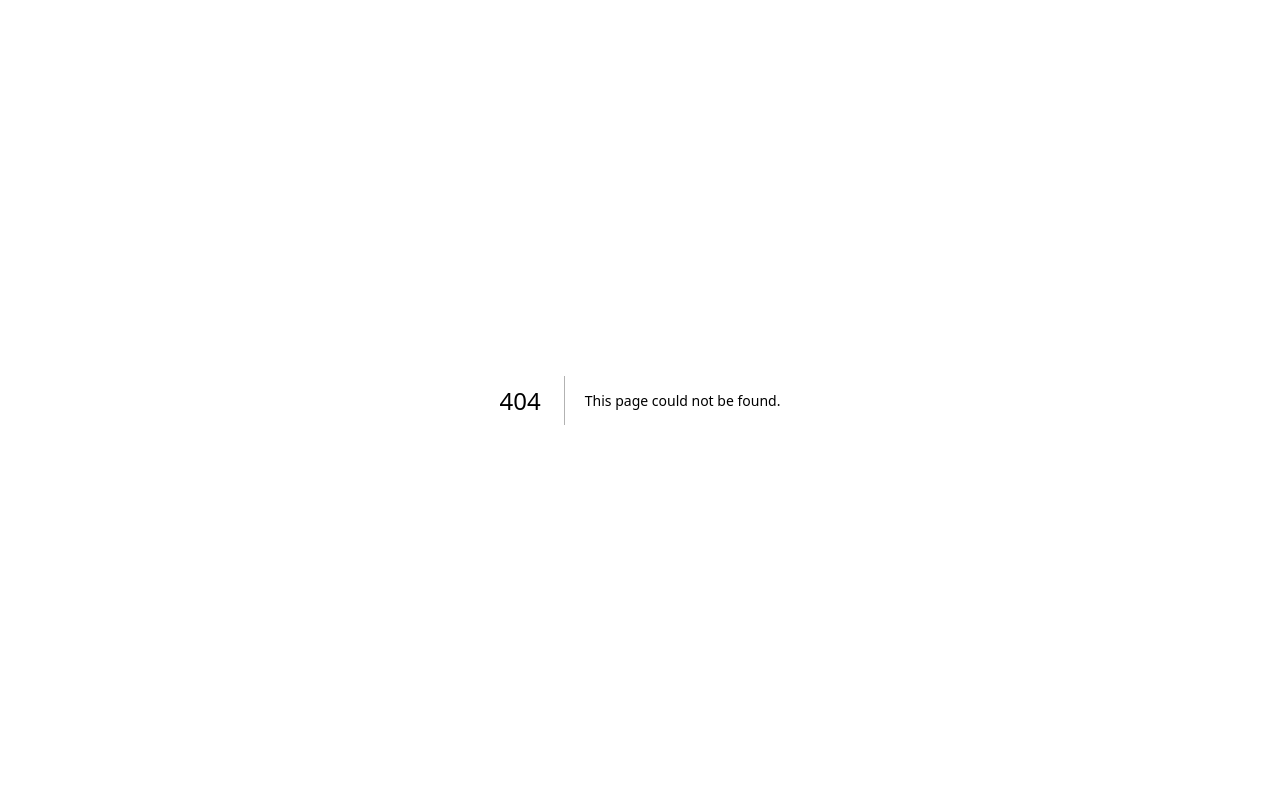
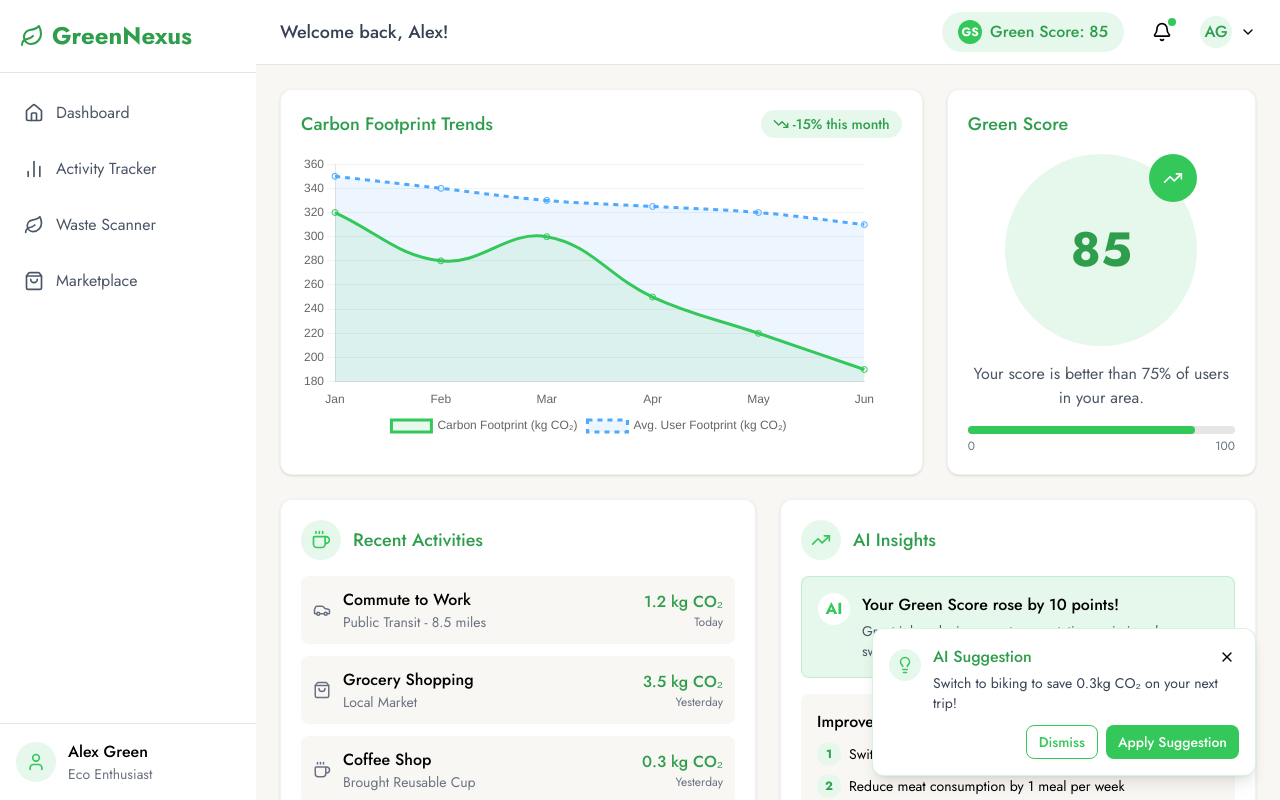
Before and after one commit to WillyKyeni3/Green-Nexus, a Next.js app in the folder client/: page /Dashboard in a window 1280 px wide. Before the commit this address had no page. Built offline with nearby package versions, Linux system fonts and the light colour scheme.

Commit message:
Add DashboardPage component with chart and AI insights

```diff
--- /dev/null
+++ b/client/src/app/Dashboard/page.js
@@ -0,0 +1,249 @@
+'use client';
+import { Line } from 'react-chartjs-2';
+import {
+  Chart as ChartJS,
+  CategoryScale,
+  LinearScale,
+  PointElement,
+  LineElement,
+  Title,
+  Tooltip,
+  Legend,
+  Filler,
+} from 'chart.js';
+import {
+  TrendingUpIcon,
+  TrendingDownIcon,
+  CoffeeIcon,
+  CarIcon,
+  ShoppingBagIcon,
+} from 'lucide-react';
+import Card from '../components/common/Card';
+
+ChartJS.register(
+  CategoryScale,
+  LinearScale,
+  PointElement,
+  LineElement,
+  Title,
+  Tooltip,
+  Legend,
+  Filler,
+);
+
+const DashboardPage = () => {
+  const chartData = {
+    labels: ['Jan', 'Feb', 'Mar', 'Apr', 'May', 'Jun'],
+    datasets: [
+      {
+        label: 'Carbon Footprint (kg CO₂)',
+        data: [320, 280, 300, 250, 220, 190],
+        borderColor: '#34C759',
+        backgroundColor: 'rgba(52, 199, 89, 0.1)',
+        tension: 0.4,
+        fill: true,
+      },
+      {
+        label: 'Avg. User Footprint (kg CO₂)',
+        data: [350, 340, 330, 325, 320, 310],
+        borderColor: '#4CA9FF',
+        backgroundColor: 'rgba(76, 169, 255, 0.1)',
+        tension: 0.4,
+        borderDash: [5, 5],
+        fill: true,
+      },
+    ],
+  };
+
+  const chartOptions = {
+    responsive: true,
+    plugins: {
+      legend: {
+        position: 'bottom',
+      },
+      tooltip: {
+        mode: 'index',
+        intersect: false,
+      },
+    },
+    scales: {
+      y: {
+        beginAtZero: false,
+        grid: {
+          color: 'rgba(0, 0, 0, 0.05)',
+        },
+      },
+      x: {
+        grid: {
+          display: false,
+        },
+      },
+    },
+    interaction: {
+      mode: 'nearest',
+      axis: 'x',
+      intersect: false,
+    },
+  };
+
+  return (
+    <div className="space-y-6">
+      <div className="grid grid-cols-1 md:grid-cols-3 gap-6">
+        <Card className="md:col-span-2">
+          <div className="mb-4 flex items-center justify-between">
+            <h3 className="text-lg font-medium text-primary-dark">
+              Carbon Footprint Trends
+            </h3>
+            <div className="bg-primary-light text-primary-dark px-3 py-1 rounded-full text-sm font-medium flex items-center">
+              <TrendingDownIcon size={16} className="mr-1" />
+              -15% this month
+            </div>
+          </div>
+          <div className="h-72">
+            <Line data={chartData} options={chartOptions} />
+          </div>
+        </Card>
+        <Card>
+          <h3 className="text-lg font-medium text-primary-dark mb-4">
+            Green Score
+          </h3>
+          <div className="flex flex-col items-center">
+            <div className="relative w-48 h-48 mb-4">
+              <div className="w-full h-full rounded-full bg-primary-light flex items-center justify-center">
+                <div className="text-5xl font-bold text-primary-dark">85</div>
+              </div>
+              <div className="absolute top-0 right-0 bg-primary text-white w-12 h-12 rounded-full flex items-center justify-center">
+                <TrendingUpIcon size={20} />
+              </div>
+            </div>
+            <p className="text-gray-600 text-center mb-4">
+              Your score is better than 75% of users in your area.
+            </p>
+            <div className="w-full bg-neutral-gray rounded-full h-2 mb-1">
+              <div
+                className="bg-primary h-2 rounded-full"
+                style={{
+                  width: '85%',
+                }}
+              ></div>
+            </div>
+            <div className="flex justify-between w-full text-xs text-gray-500">
+              <span>0</span>
+              <span>100</span>
+            </div>
+          </div>
+        </Card>
+      </div>
+      <div className="grid grid-cols-1 md:grid-cols-2 gap-6">
+        <Card>
+          <div className="flex items-center mb-4">
+            <div className="w-10 h-10 rounded-full bg-primary-light flex items-center justify-center mr-3">
+              <CoffeeIcon size={20} className="text-primary" />
+            </div>
+            <h3 className="text-lg font-medium text-primary-dark">
+              Recent Activities
+            </h3>
+          </div>
+          <ul className="space-y-3">
+            <li className="flex items-center justify-between p-3 bg-soft-beige rounded-lg">
+              <div className="flex items-center">
+                <CarIcon size={18} className="mr-3 text-gray-500" />
+                <div>
+                  <p className="font-medium">Commute to Work</p>
+                  <p className="text-sm text-gray-500">
+                    Public Transit - 8.5 miles
+                  </p>
+                </div>
+              </div>
+              <div className="text-right">
+                <p className="font-medium text-primary-dark">1.2 kg CO₂</p>
+                <p className="text-xs text-gray-500">Today</p>
+              </div>
+            </li>
+            <li className="flex items-center justify-between p-3 bg-soft-beige rounded-lg">
+              <div className="flex items-center">
+                <ShoppingBagIcon size={18} className="mr-3 text-gray-500" />
+                <div>
+                  <p className="font-medium">Grocery Shopping</p>
+                  <p className="text-sm text-gray-500">Local Market</p>
+                </div>
+              </div>
+              <div className="text-right">
+                <p className="font-medium text-primary-dark">3.5 kg CO₂</p>
+                <p className="text-xs text-gray-500">Yesterday</p>
+              </div>
+            </li>
+            <li className="flex items-center justify-between p-3 bg-soft-beige rounded-lg">
+              <div className="flex items-center">
+                <CoffeeIcon size={18} className="mr-3 text-gray-500" />
+                <div>
+                  <p className="font-medium">Coffee Shop</p>
+                  <p className="text-sm text-gray-500">Brought Reusable Cup</p>
+                </div>
+              </div>
+              <div className="text-right">
+                <p className="font-medium text-primary-dark">0.3 kg CO₂</p>
+                <p className="text-xs text-gray-500">Yesterday</p>
+              </div>
+            </li>
+          </ul>
+        </Card>
+        <Card>
+          <div className="flex items-center mb-4">
+            <div className="w-10 h-10 rounded-full bg-primary-light flex items-center justify-center mr-3">
+              <TrendingUpIcon size={20} className="text-primary" />
+            </div>
+            <h3 className="text-lg font-medium text-primary-dark">
+              AI Insights
+            </h3>
+          </div>
+          <div className="p-4 bg-primary-light rounded-lg border border-primary/20 mb-4">
+            <div className="flex items-start">
+              <div className="flex-shrink-0 w-8 h-8 rounded-full bg-white flex items-center justify-center mr-3">
+                <span className="font-bold text-primary">AI</span>
+              </div>
+              <div>
+                <p className="font-medium mb-1">
+                  Your Green Score rose by 10 points!
+                </p>
+                <p className="text-sm text-gray-600">
+                  Great job reducing your transportation emissions by switching
+                  to public transit.
+                </p>
+              </div>
+            </div>
+          </div>
+          <div className="p-4 bg-soft-beige rounded-lg mb-4">
+            <h4 className="font-medium mb-2">Improvement Opportunities</h4>
+            <ul className="space-y-2">
+              <li className="flex items-center">
+                <div className="w-6 h-6 rounded-full bg-primary-light flex items-center justify-center mr-2">
+                  <span className="text-xs font-bold text-primary-dark">1</span>
+                </div>
+                <p className="text-sm">
+                  Switch to biking for trips under 3 miles
+                </p>
+              </li>
+              <li className="flex items-center">
+                <div className="w-6 h-6 rounded-full bg-primary-light flex items-center justify-center mr-2">
+                  <span className="text-xs font-bold text-primary-dark">2</span>
+                </div>
+                <p className="text-sm">
+                  Reduce meat consumption by 1 meal per week
+                </p>
+              </li>
+              <li className="flex items-center">
+                <div className="w-6 h-6 rounded-full bg-primary-light flex items-center justify-center mr-2">
+                  <span className="text-xs font-bold text-primary-dark">3</span>
+                </div>
+                <p className="text-sm">Try shopping at local farmers market</p>
+              </li>
+            </ul>
+          </div>
+        </Card>
+      </div>
+    </div>
+  );
+};
+
+export default DashboardPage;
```
